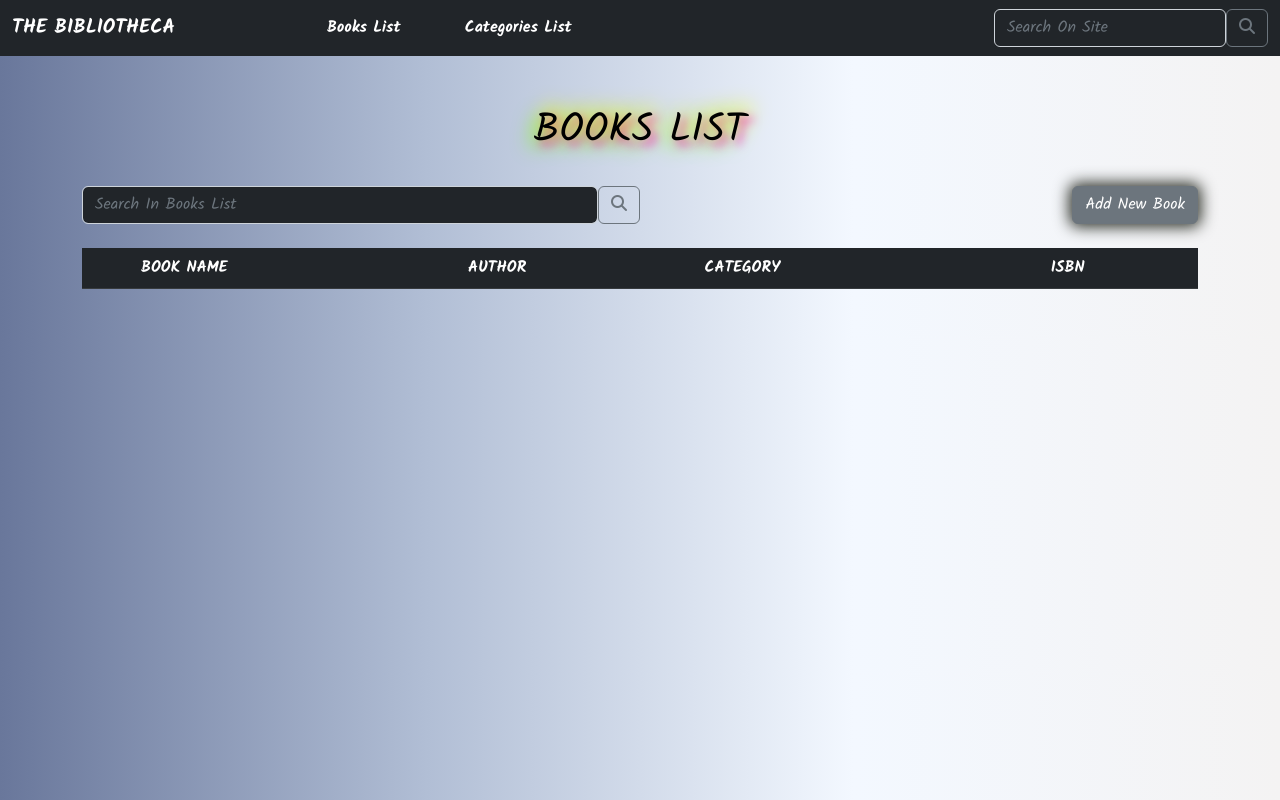
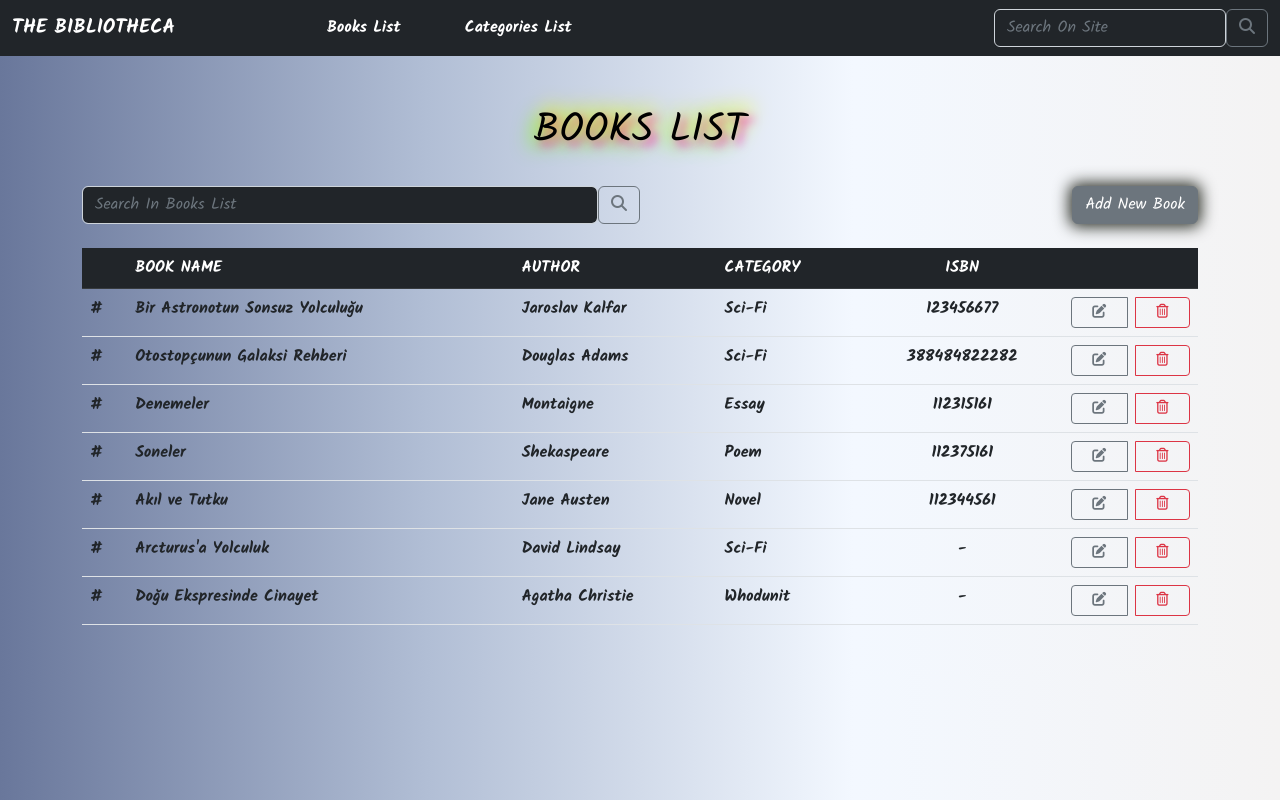
Before and after one commit to habibecee/THE-BIBLIOTHECA-React-Library-App, a React (Create React App) app: page / in a window 1280 px wide. Built offline with nearby package versions, Linux system fonts and the light colour scheme; data requests are answered from the project's data file; the HTML template or start-up script is replaced by a standard one.

Commit message:
fixed-bugs-and-updated-readme

```diff
--- a/db.json
+++ b/db.json
@@ -41,6 +41,13 @@
       "author": "David Lindsay",
       "isbn": "",
       "categoryId": 2
+    },
+    {
+      "id": 1665322386520,
+      "name": "Doğu Ekspresinde Cinayet",
+      "author": "Agatha Christie",
+      "isbn": "",
+      "categoryId": "1664996471772"
     }
   ],
   "categories": [
--- a/src/COMPANENTS/BooksList.js
+++ b/src/COMPANENTS/BooksList.js
@@ -26,7 +26,7 @@ const BooksList = (props) => {
 		console.log("filtered", filtered);
 
 		setFilterBooks(filtered);
-	}, [searchText]);
+	}, [booksState, searchText]);
 
 	const deleteBook = (id) => {
 		console.log(id);
```
Also changed, not shown: 2 other files (tests, documents, lock files or other folders).
